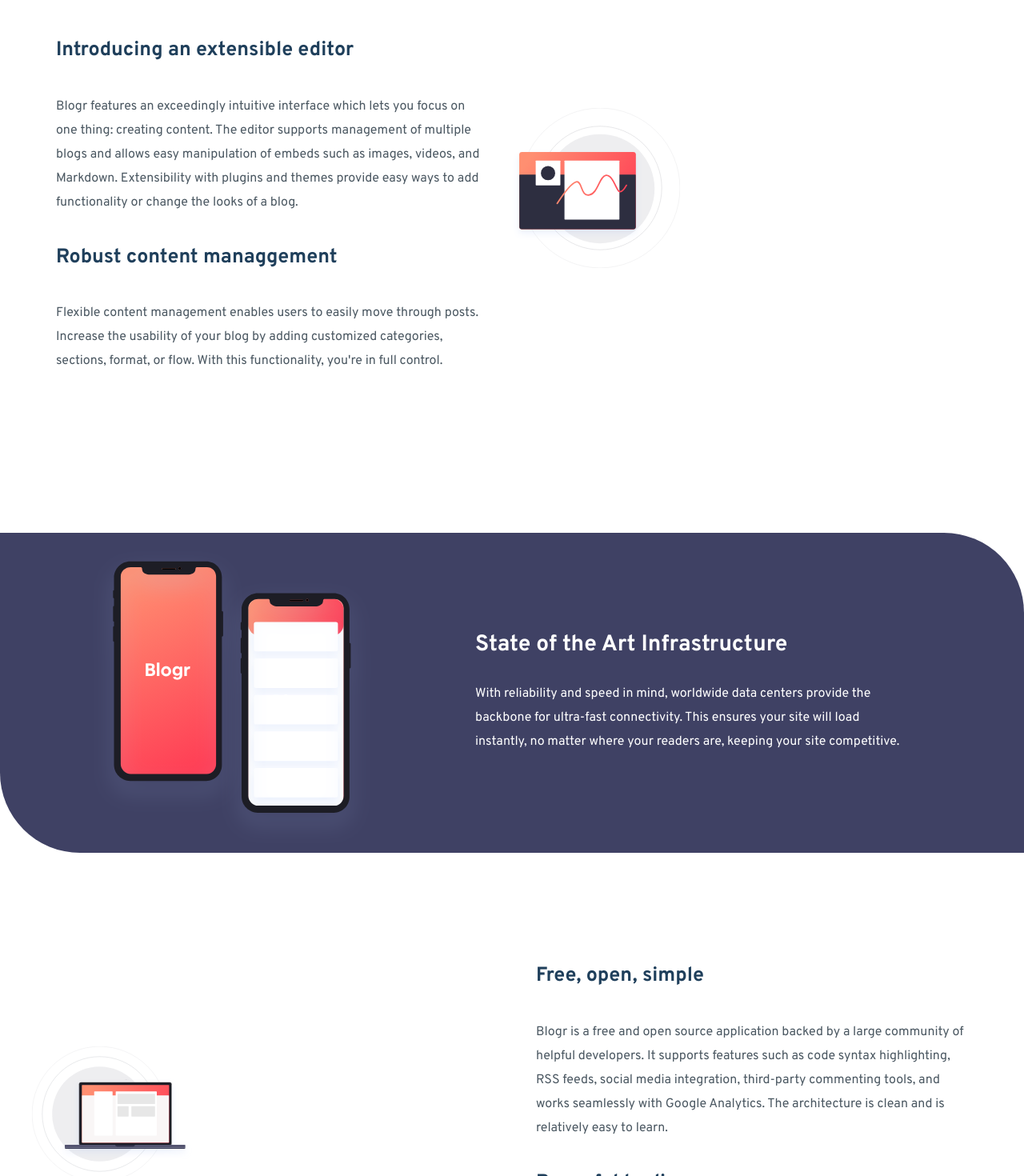
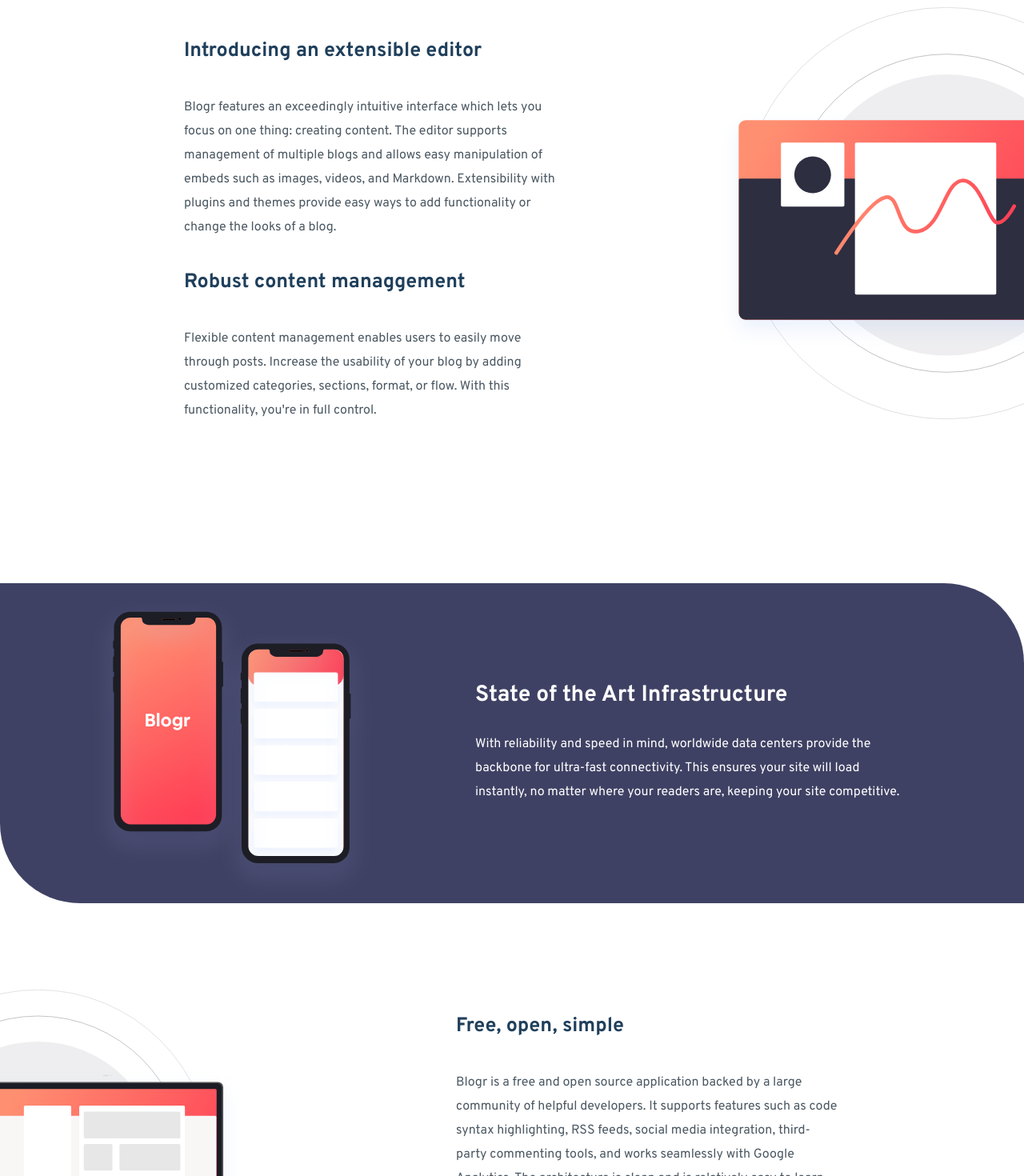
Before and after one commit to tiago-forward/desafio-blogr-landing-page-main, a React (Vite) app: page / in a window 1280 px wide. Shown: the part 720-2190 px from the top of the page at 80% size. Built offline with nearby package versions, Linux system fonts and the light colour scheme.

Commit message:
Adjusting contentsection image

```diff
--- a/src/components/Section/ContentSection/index.jsx
+++ b/src/components/Section/ContentSection/index.jsx
@@ -9,9 +9,9 @@ const ContentSection = ({ isMobile, imageTop, imageRight, title1, paragraph1, ti
 
                 {!isMobile ? (
                     <>
-                        <div className="img-container">
-                            <img src={imageTop} alt={imageTop} /></div>
-                        <div>
+                        <div className="img-container1">
+                            <img className="img1" src={imageTop} alt={imageTop} /></div>
+                        <div className="text-container1">
                             <Content
                                 title={title1}
                                 paragraph={paragraph1} />
@@ -22,7 +22,7 @@ const ContentSection = ({ isMobile, imageTop, imageRight, title1, paragraph1, ti
                     </>
                 ) : (
                     <>
-                        <div>
+                        <div className="text-container2">
                             <Content
                                 title={title1}
                                 paragraph={paragraph1} />
@@ -30,8 +30,8 @@ const ContentSection = ({ isMobile, imageTop, imageRight, title1, paragraph1, ti
                                 title={title2}
                                 paragraph={paragraph2} />
                         </div>
-                        <div className="img-container">
-                            <img src={imageRight} alt={imageRight} />
+                        <div className="img-container2">
+                            <img className="img2" src={imageRight} alt={imageRight} />
                         </div>
                     </>
                 )}
--- a/src/components/Section/ContentSection/styles.js
+++ b/src/components/Section/ContentSection/styles.js
@@ -16,16 +16,32 @@ export const ContentContainer = styled.div`
         width: 100%;
         max-width: 700px;
         @media screen and (min-width: 1024px) {
-            width: 35%;
+
         }
     }
 
-    .cont-img {
+    .img-container1, .img-container2 {
+        overflow: hidden;
+    }
 
+    .text-container1 {
+        margin-right: 200px;
+    }
+
+    .text-container2 {
+        margin-left: 200px;
     }
 
     @media screen and (min-width: 1024px) {
         flex-direction: row;
-        justify-content: center;
+        justify-content: space-between;
+
+        .img2 {
+                transform: translate(160px, 0px);
+            }
+
+        .img1 {
+            transform: translate(-170px, 0px);
+        }
     }
 `
```
